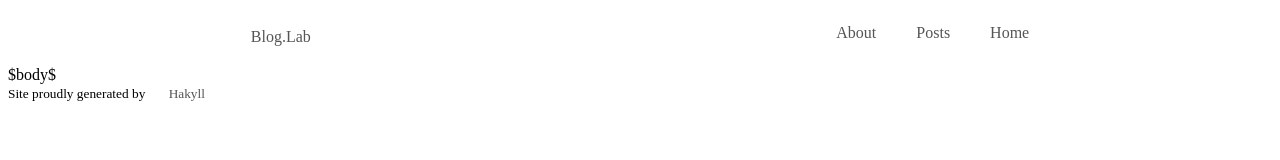
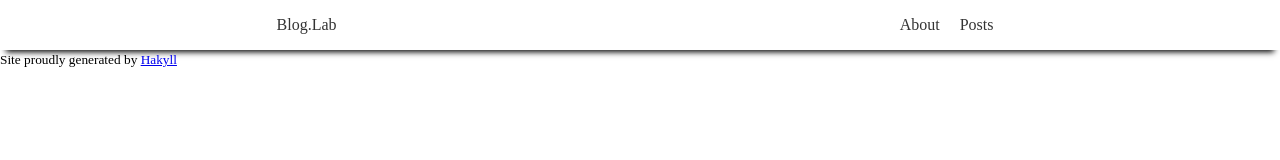
Before and after one commit to SimonLab/bog.lab, a plain HTML site: page templates/default.html in a window 1280 px wide. Drawn offline with nearby package versions, Linux system fonts and the light colour scheme; files that its build step writes are made by us from their sources.

Commit message:
finalize structure flexbox

```diff
--- a/css/default.scss
+++ b/css/default.scss
@@ -1,18 +1,62 @@
+//reset only the element that I use
+body {
+    margin: 0;
+}
+
+ul {
+    margin: 0;
+    padding: 0;
+}
+
+
 //define  box-sizing for all the elements
 
+
 html {
-  box-sizing: border-box;
+    box-sizing: border-box;
 }
 *, *:before, *:after {
-  box-sizing: inherit;
+   box-sizing: inherit;
 }
 
+header{
+    display: flex;
+    flex-flow: row nonwrap;
+    box-shadow: 0 8px 6px -6px black;
+    height: 50px;
+    align-items: center;
+    text-align: center;
+      a{
+	text-decoration: none;
+	color: #333;
+	&:hover{
+	    color: #444;
+	}
+
+      }
+     .item{
+	    flex: 1 0 auto;
+	}
+    ul{
+	  display: flex;
+	  list-style: none;
+	  flex-flow: row nonwrap;
+	  justify-content: center;
+	  li{
+	      padding: 0px 10px;
+
+	  }
+      }
+}
+
+
+/*
 
 //mixin for grid in flex
 @mixin flex-grid($column, $gutter){
     display: flex;
     flex-direction: row;
-    flex-wrap: wrap;
+    flex-wrap: nonwrap;
     margin-left: -$column;
 
     > *{
@@ -66,11 +110,16 @@ header{
 }
 
 nav{
-  ul{
+    ul{
+	@include flex-grid(3,0px);
+        list-style: none;
+
+  /*    justify-content: flex-end;
     list-style: none;
     display: flex;
     flex-flow: row wrap;
     justify-content: flex-end;
+
   }
   li{
 
@@ -81,3 +130,5 @@ nav{
   diaplay: flex;
   flex-flow: row wrap;
 }
+
+*/
--- a/templates/default.html
+++ b/templates/default.html
@@ -10,18 +10,15 @@
     </head>
     <body>
         <header>
-      	  <a href="/">Blog.Lab</a>
-          <nav>
+      	  <a class="item" href="/">Blog.Lab</a>
+          <nav class="item">
             <ul>
               <li><a href="/about.html">About</a>
               <li><a href="#">Posts</a>
-	      <li><a href="#">Home</a>
 	    </ul>
 	  </nav>
         </header>
-        <div id="content">
-          $body$
-        </div>
+
 
 	<footer>
            <small> Site proudly generated by <a href="http://jaspervdj.be/hakyll">Hakyll</a></small>
```
